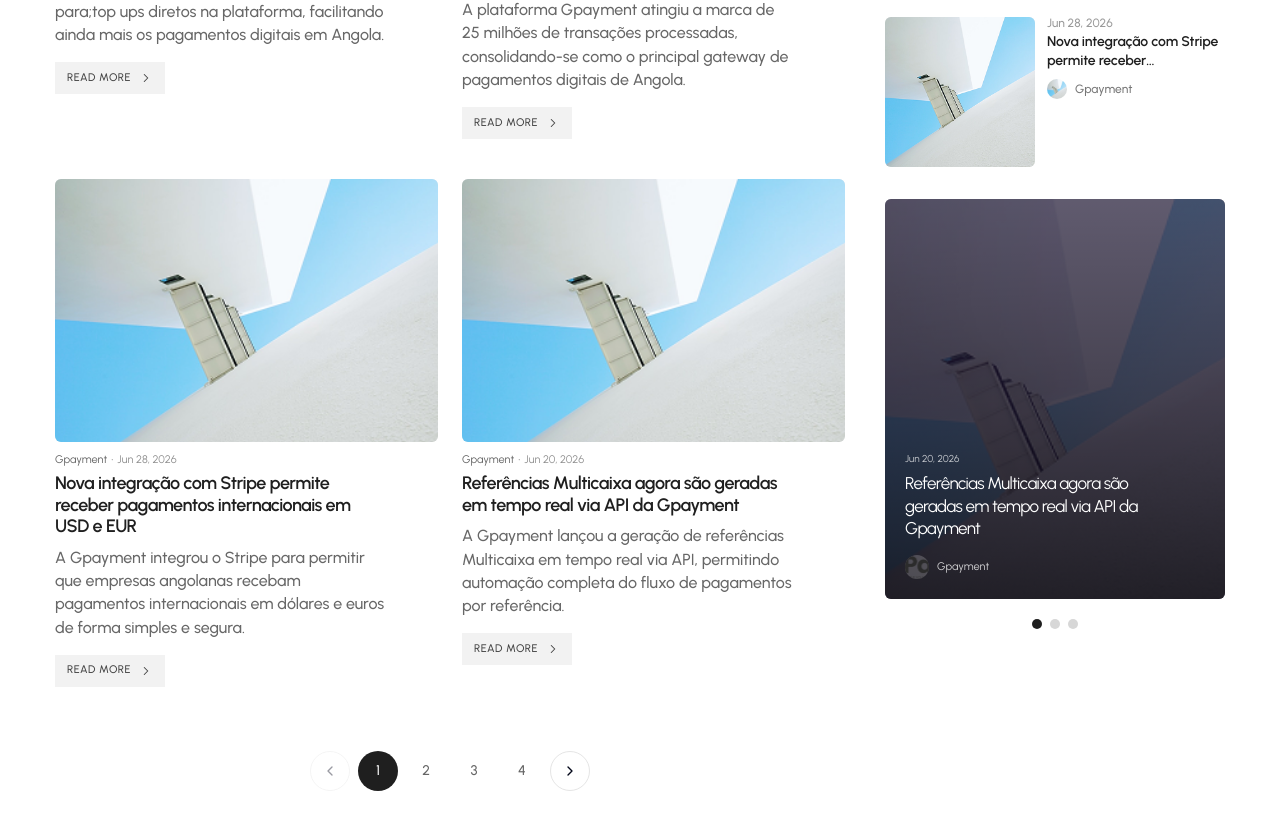
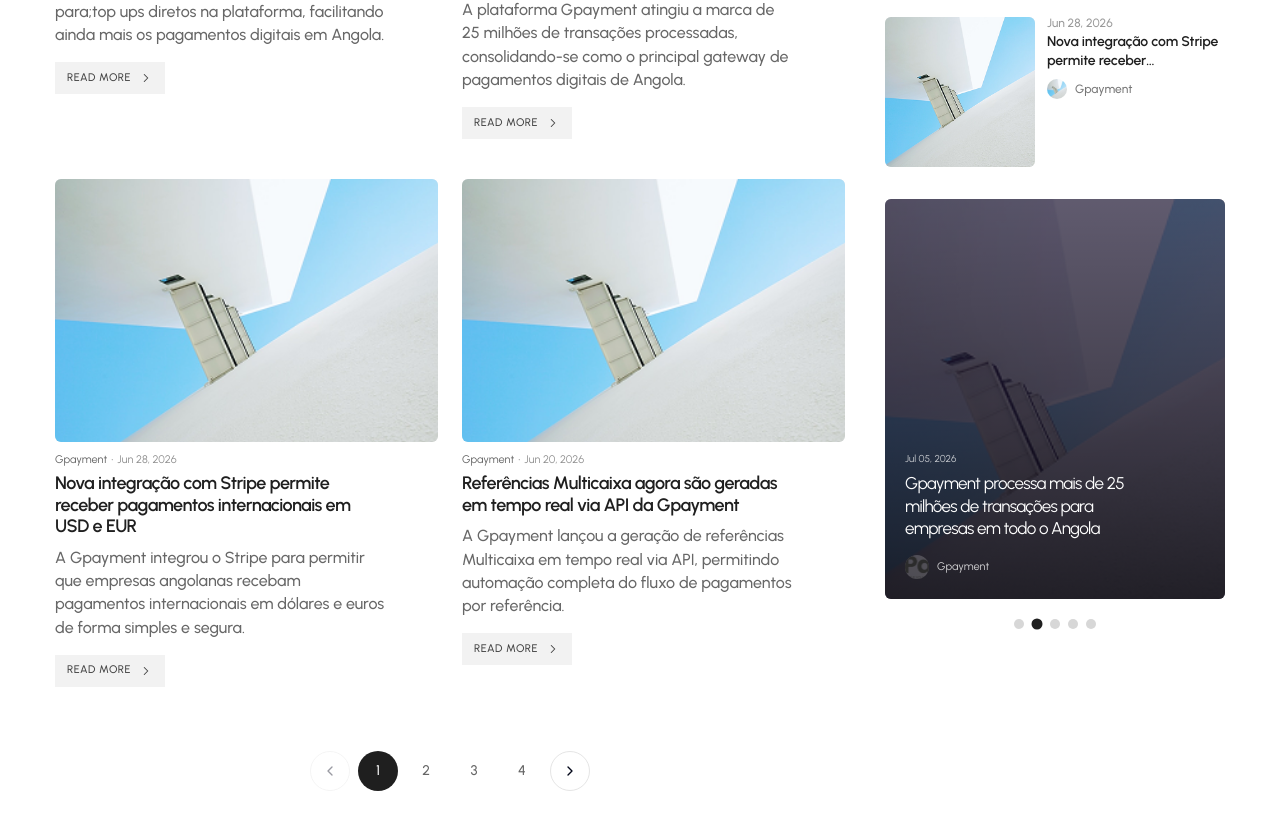
Before and after one commit to Nicolaspz/gpay_front, a Next.js app: page /blog in a window 1280 px wide. Shown: the part 593-1419 px from the top of the page. Built offline with nearby package versions, Linux system fonts and the light colour scheme; no server answers.

Commit message:
feat: carrossel automatico na sidebar do blog com dots interactivos

```diff
--- a/src/components/landing/blog/g-blog.tsx
+++ b/src/components/landing/blog/g-blog.tsx
@@ -3,7 +3,7 @@
 
 import Image from "next/image";
 import Link from "next/link";
-import { useState } from "react";
+import { useState, useEffect, useCallback } from "react";
 import { ChevronLeft, ChevronRight } from "lucide-react";
 import { blogArticles } from "@/data/blog";
 
@@ -16,13 +16,26 @@
 };
 
 const ARTICLES_PER_PAGE = 4;
+const CAROUSEL_INTERVAL = 5000;
 
 export default function GPayGoBlogGrid() {
   const [currentPage, setCurrentPage] = useState(1);
+  const [carouselIndex, setCarouselIndex] = useState(0);
   const articles = blogArticles;
   const totalPages = Math.ceil(articles.length / ARTICLES_PER_PAGE);
   const startIndex = (currentPage - 1) * ARTICLES_PER_PAGE;
   const currentArticles = articles.slice(startIndex, startIndex + ARTICLES_PER_PAGE);
+
+  const carouselArticles = articles.slice(0, 5);
+
+  const nextSlide = useCallback(() => {
+    setCarouselIndex((prev) => (prev + 1) % carouselArticles.length);
+  }, [carouselArticles.length]);
+
+  useEffect(() => {
+    const timer = setInterval(nextSlide, CAROUSEL_INTERVAL);
+    return () => clearInterval(timer);
+  }, [nextSlide]);
 
   const trendItems: TrendItem[] = articles.slice(0, 3).map((article) => ({
     slug: article.slug,
@@ -163,11 +176,19 @@
               </div>
             </div>
 
-            <Link href={`/blog/${featuredSidebar.slug}`} className="mt-8 block">
+            <div className="mt-8 relative">
+              <Link href={`/blog/${carouselArticles[carouselIndex].slug}`} className="block">
                 <article className="relative h-[400px] overflow-hidden bg-[#1F1535] rounded-sm">
+                  {carouselArticles.map((article, index) => (
+                    <div
+                      key={article.slug}
+                      className={`absolute inset-0 transition-opacity duration-700 ${
+                        index === carouselIndex ? "opacity-100" : "opacity-0"
+                      }`}
+                    >
                       <Image
-                  src={featuredSidebar.cover}
-                  alt={featuredSidebar.title}
+                        src={article.cover}
+                        alt={article.title}
                         fill
                         className="object-cover opacity-35 mix-blend-screen"
                         sizes="340px"
@@ -176,15 +197,15 @@
 
                       <div className="absolute inset-0 flex flex-col justify-end p-5">
                         <p className="text-[10px] leading-none text-white/75">
-                    {featuredSidebar.date}
+                          {article.date}
                         </p>
                         <h3 className="mt-2 max-w-[240px] text-[17px] leading-[1.3] tracking-[-0.04em] text-white">
-                    {featuredSidebar.title}
+                          {article.title}
                         </h3>
                         <div className="mt-4 flex items-center gap-2">
                           <div className="h-6 w-6 overflow-hidden rounded-full bg-white/20">
                             <Image
-                        src={featuredSidebar.avatar}
+                              src={article.avatar}
                               alt=""
                               width={24}
                               height={24}
@@ -192,17 +213,28 @@
                             />
                           </div>
                           <span className="text-[11px] text-white/80">
-                      {featuredSidebar.author}
+                            {article.author}
                           </span>
                         </div>
                       </div>
+                    </div>
+                  ))}
                 </article>
               </Link>
 
               <div className="mt-5 flex justify-center gap-2">
-              <span className="h-2.5 w-2.5 rounded-full bg-[#1F1F1F]" />
-              <span className="h-2.5 w-2.5 rounded-full bg-[#D7D7D7]" />
-              <span className="h-2.5 w-2.5 rounded-full bg-[#D7D7D7]" />
+                {carouselArticles.map((_, index) => (
+                  <button
+                    key={index}
+                    onClick={() => setCarouselIndex(index)}
+                    className={`h-2.5 w-2.5 rounded-full transition-all duration-300 ${
+                      index === carouselIndex
+                        ? "bg-[#1F1F1F] scale-110"
+                        : "bg-[#D7D7D7] hover:bg-[#999]"
+                    }`}
+                  />
+                ))}
+              </div>
             </div>
           </aside>
         </div>
```
Lines whose indentation alone changed are shown as unchanged.
